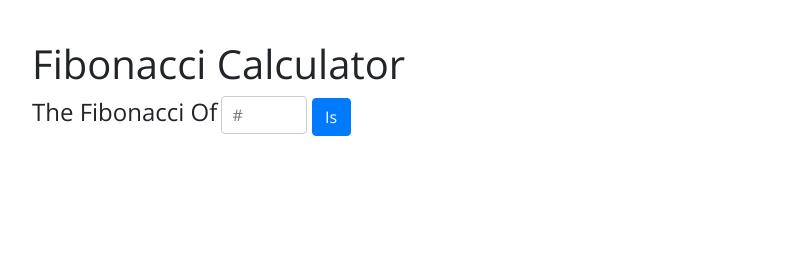
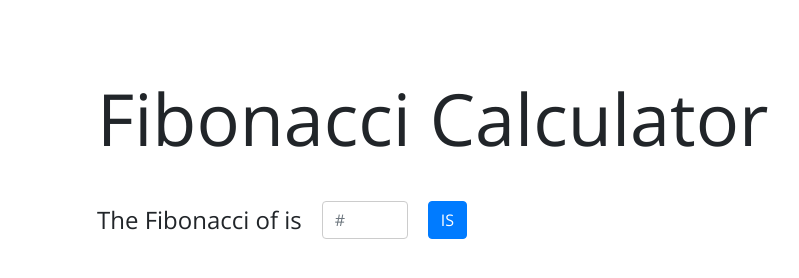
Before and after one commit to Itc-bootcamp-2019/js-project-1-fibonacci-bszuchmacher, a plain HTML site: page fibonacci.html in a window 1280 px wide. Shown: the whole page, without its empty margins (53-852 px from the left). Drawn offline with nearby package versions, Linux system fonts and the light colour scheme.

Commit message:
Add files via upload
fixed milestone4

```diff
--- a/fibonacci.html
+++ b/fibonacci.html
@@ -1,13 +1,17 @@
 <!DOCTYPE html>
-<html>
+<html lang="en">
 	<head>
-	<meta charset="utf-8">
-	<meta http-equiv="X-UA-Compatible" content="IE=edge">
-	<title>Fibby Project!</title>
-	<link rel="stylesheet" href="style.css">
-  <link href="https://fonts.googleapis.com/css?family=Open+Sans&display=swap" rel="stylesheet">
+		<meta charset="UTF-8" />
+		<meta name="viewport" content="width=device-width, initial-scale=1.0" />
 
+		<!--My CSS style file-->
+		<link rel="stylesheet" href="style.css" />
 
+		<!--Fonts Ref-->
+		<link
+			href="https://fonts.googleapis.com/css?family=Open+Sans&display=swap"
+			rel="stylesheet"
+		/>
 		<!--Bootstrap CSS-->
 		<link
 			rel="stylesheet"
@@ -15,43 +19,28 @@
 			integrity="sha384-Vkoo8x4CGsO3+Hhxv8T/Q5PaXtkKtu6ug5TOeNV6gBiFeWPGFN9MuhOf23Q9Ifjh"
 			crossorigin="anonymous"
 		/>
+
+		<title>Fibby Project!!</title>
+      <link rel="stylesheet" href="style.css" />
+    </head>
     <body>
-  <div class="container my-container">
-    <h1 id="declare-fib">
-      Fibonacci Calculator
-    </h1>
-    <p class="subtitle">The Fibonacci Of</p>
+      <h1>Fibonacci Calculator</h1>
+      <div class="content">
+        <span>
+          The Fibonacci of is
+        </span>
         <input
-      class="user-input make-space"
-      type="number"
-      id="x"
-      name="x"
-      min="1"
-      max="50"
+          id="inputField"
+          class="form-control"
+          type="text"
           placeholder="#"
+          aria-label="Search"
         />
-    <button type="button" class="btn btn-primary my-button" id="calcButton">
-      Is
+        <button onclick="buttonClicked()" id="button" class="btn btn-primary">
+          IS
         </button>
-    <p class="subtitle make-space" id="y"></p>
+        <span id="y"></span>
       </div>
       <script src="fibonacci.js"></script>
-
-  <!--Bootstrap Javascript -->
-  <script
-    src="https://code.jquery.com/jquery-3.4.1.slim.min.js"
-    integrity="sha384-J6qa4849blE2+poT4WnyKhv5vZF5SrPo0iEjwBvKU7imGFAV0wwj1yYfoRSJoZ+n"
-    crossorigin="anonymous"
-  ></script>
-  <script
-    src="https://cdn.jsdelivr.net/npm/popper.js@1.16.0/dist/umd/popper.min.js"
-    integrity="sha384-Q6E9RHvbIyZFJoft+2mJbHaEWldlvI9IOYy5n3zV9zzTtmI3UksdQRVvoxMfooAo"
-    crossorigin="anonymous"
-  ></script>
-  <script
-    src="https://stackpath.bootstrapcdn.com/bootstrap/4.4.1/js/bootstrap.min.js"
-    integrity="sha384-wfSDF2E50Y2D1uUdj0O3uMBJnjuUD4Ih7YwaYd1iqfktj0Uod8GCExl3Og8ifwB6"
-    crossorigin="anonymous"
-  ></script>
     </body>
   </html>
--- a/style.css
+++ b/style.css
@@ -1,53 +1,43 @@
+
 body {
-	width: 100vw;
-	height: 100vh;
+  padding-top: 75px;
+  padding-left: 150px;
+  font-family: "Open Sans", sans-serif;
 }
-
-* {
-	font-family: "Open Sans";
-	font-weight: normal;
+span,
+p {
+  font-size: 24px;
 }
-
-.my-container {
-	height: 100%;
-	width: 100%;
-	position: relative;
-	top: 5%;
+h1 {
+  font-size: 72px;
+  margin-bottom: 40px;
 }
-
-.title {
-	font-size: 72px;
-	line-height: 79px;
-	display: flex;
-	align-items: flex-end;
-	color: #373a3c;
+.content {
+  display: flex;
+  height: 100%;
+  align-items: center;
+  padding-right: 20px;
 }
-
-.my-button {
-	width: 39px;
-	height: 38px;
-	box-sizing: border-box;
-	border-radius: 4px;
-}
-
-.subtitle,
-.user-input,
-.my-button {
-	display: inline-block;
-}
-
-.subtitle {
-	font-size: 24px;
-	line-height: 24px;
-	font-weight: normal;
-}
-
-.user-input {
+.form-control {
 	width: 86px;
 	height: 38px;
 	background: #ffffff;
 	border: 1px solid #cccccc;
 	box-sizing: border-box;
 	border-radius: 4px;
-	padding-left: 10px;
+	margin-left: 20px;
 }
+
+#button {
+	width: 39px;
+	height: 38px;
+	box-sizing: border-box;
+	border-radius: 4px;
+	margin-left: 20px;
+
+}
+#y {
+  font-weight: bold;
+  text-decoration: underline;
+  margin-left: 15px;
+}
```
Lines whose indentation alone changed are shown as unchanged.
